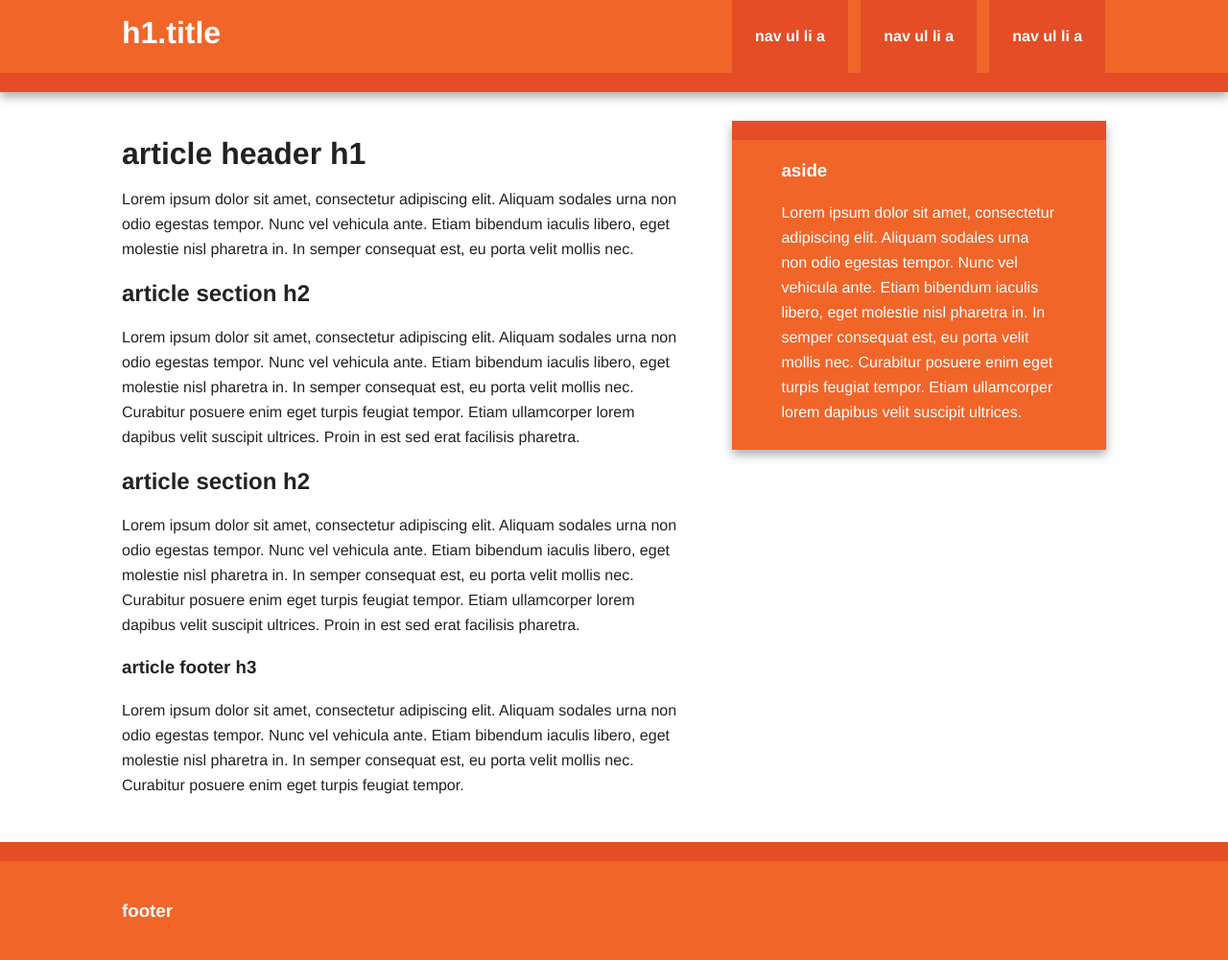
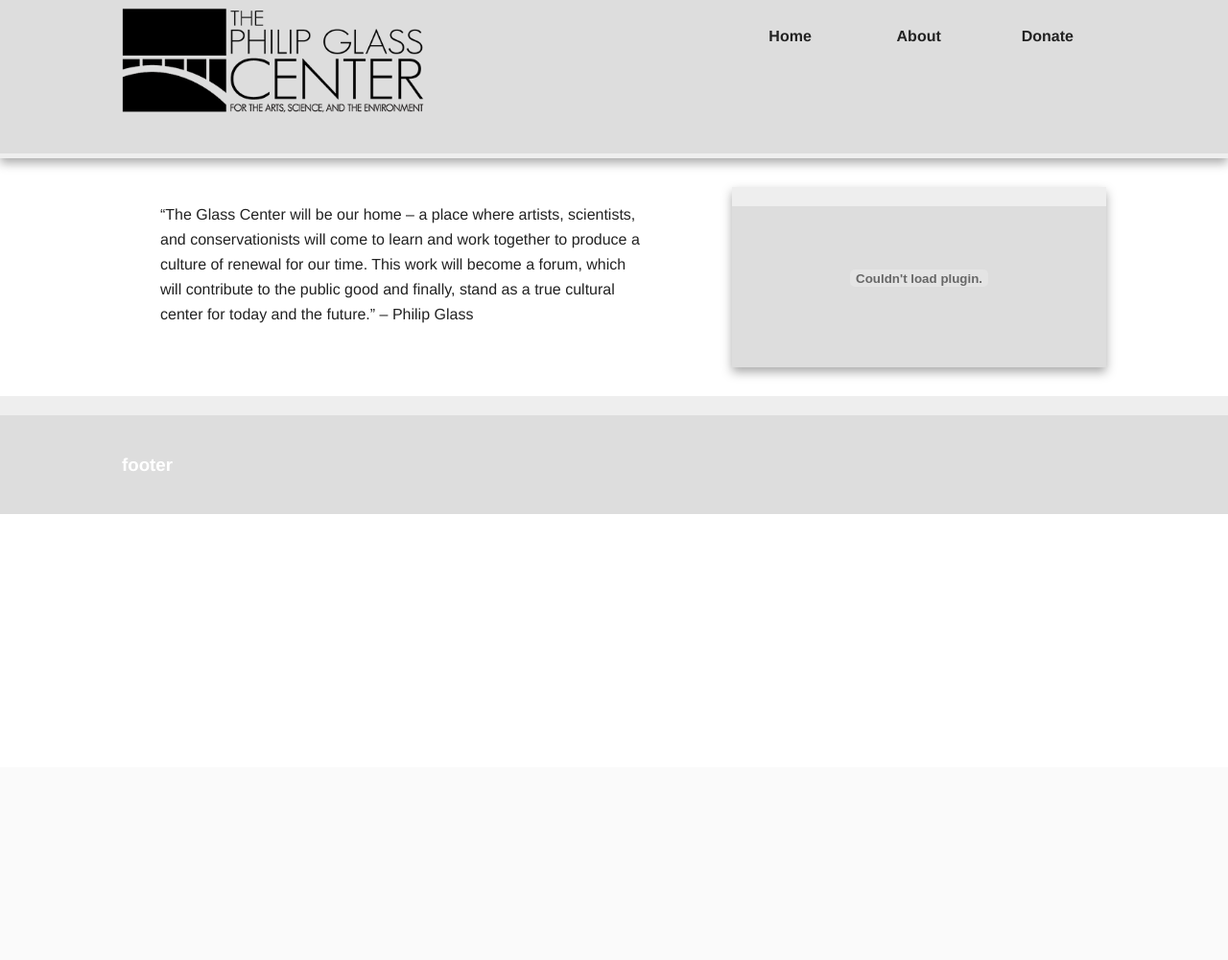
Before and after one commit to Ghan/philipglasscenter, a PHP site: page / in a window 1280 px wide. Shown: the whole page at 96% size. After the commit the page ends 536 px from the top, so only its background shows below. Run offline with PHP 8.4, Linux system fonts and the light colour scheme; some libraries are stand-ins or nearby versions.

Commit message:
logo set up, embedded youtube

```diff
--- a/css/main.css
+++ b/css/main.css
@@ -75,18 +75,37 @@
    =================== */
 
 .header-container {
-    border-bottom: 20px solid #e44d26;
+    border-bottom: 5px solid #EEE;
+}
+
+.header-container .title{
+    display: inline-block;
+    background: url('../img/logo.png') no-repeat;
+    background-size: contain;
+    max-width: 380px;
+    width: 100%;
+    height: 110px;
+    text-indent: -9999px;
+    margin: .25em 0;
+}
+
+#header-image-container{
+    display: none;
+}
+#header-image{
+    width:100%;
+    height: auto;
 }
 
 .footer-container,
 .main aside {
-    border-top: 20px solid #e44d26;
+    border-top: 20px solid #EEE;
 }
 
 .header-container,
 .footer-container,
 .main aside {
-    background: #f16529;
+    background: #DDD;
 }
 
 .title {
@@ -104,20 +123,20 @@
 
 nav a {
     display: block;
-    margin-bottom: 10px;
-    padding: 15px 0;
+    margin: .25em;
+    height: 110px;
 
     text-align: center;
     text-decoration: none;
     font-weight: bold;
 
-    color: white;
-    background: #e44d26;
+    color: inherit;
+    background: inherit;
 }
 
 nav a:hover,
 nav a:visited {
-    color: white;
+    color: inherit;
 }
 
 nav a:hover {
--- a/home.html
+++ b/home.html
@@ -22,42 +22,29 @@
 
         <div class="header-container">
             <header class="wrapper clearfix">
-                <h1 class="title">h1.title</h1>
+                <h1 class="title">Philip Glass Center for the Arts, Science, and the Environment</h1>
                 <nav>
                     <ul>
-                        <li><a href="#">nav ul li a</a></li>
-                        <li><a href="#">nav ul li a</a></li>
-                        <li><a href="#">nav ul li a</a></li>
+                        <li><a href="#">Home</a></li>
+                        <li><a href="#">About</a></li>
+                        <li><a href="#">Donate</a></li>
                     </ul>
                 </nav>
             </header>
+            <div id="header-image-container">
+                <img id="header-image" src="img/proposed-center.png" />
+            </div>
         </div>
 
         <div class="main-container">
             <div class="main wrapper clearfix">
 
                 <article>
-                    <header>
-                        <h1>article header h1</h1>
-                        <p>Lorem ipsum dolor sit amet, consectetur adipiscing elit. Aliquam sodales urna non odio egestas tempor. Nunc vel vehicula ante. Etiam bibendum iaculis libero, eget molestie nisl pharetra in. In semper consequat est, eu porta velit mollis nec.</p>
-                    </header>
-                    <section>
-                        <h2>article section h2</h2>
-                        <p>Lorem ipsum dolor sit amet, consectetur adipiscing elit. Aliquam sodales urna non odio egestas tempor. Nunc vel vehicula ante. Etiam bibendum iaculis libero, eget molestie nisl pharetra in. In semper consequat est, eu porta velit mollis nec. Curabitur posuere enim eget turpis feugiat tempor. Etiam ullamcorper lorem dapibus velit suscipit ultrices. Proin in est sed erat facilisis pharetra.</p>
-                    </section>
-                    <section>
-                        <h2>article section h2</h2>
-                        <p>Lorem ipsum dolor sit amet, consectetur adipiscing elit. Aliquam sodales urna non odio egestas tempor. Nunc vel vehicula ante. Etiam bibendum iaculis libero, eget molestie nisl pharetra in. In semper consequat est, eu porta velit mollis nec. Curabitur posuere enim eget turpis feugiat tempor. Etiam ullamcorper lorem dapibus velit suscipit ultrices. Proin in est sed erat facilisis pharetra.</p>
-                    </section>
-                    <footer>
-                        <h3>article footer h3</h3>
-                        <p>Lorem ipsum dolor sit amet, consectetur adipiscing elit. Aliquam sodales urna non odio egestas tempor. Nunc vel vehicula ante. Etiam bibendum iaculis libero, eget molestie nisl pharetra in. In semper consequat est, eu porta velit mollis nec. Curabitur posuere enim eget turpis feugiat tempor.</p>
-                    </footer>
+                    <blockquote>“The Glass Center will be our home – a place where artists, scientists, and conservationists will come to learn and work together to produce a culture of renewal for our time. This work will become a forum, which will contribute to the public good and finally, stand as a true cultural center for today and the future.” – Philip Glass</blockquote>
                 </article>
 
                 <aside>
-                    <h3>aside</h3>
-                    <p>Lorem ipsum dolor sit amet, consectetur adipiscing elit. Aliquam sodales urna non odio egestas tempor. Nunc vel vehicula ante. Etiam bibendum iaculis libero, eget molestie nisl pharetra in. In semper consequat est, eu porta velit mollis nec. Curabitur posuere enim eget turpis feugiat tempor. Etiam ullamcorper lorem dapibus velit suscipit ultrices.</p>
+                    <object width="100%" height="auto"><param name="movie" value="//www.youtube.com/v/lPUQiaV_Ph8?version=3&amp;hl=en_US&amp;rel=0"></param><param name="allowFullScreen" value="true"></param><param name="allowscriptaccess" value="always"></param><embed src="//www.youtube.com/v/lPUQiaV_Ph8?version=3&amp;hl=en_US&amp;rel=0" type="application/x-shockwave-flash" width="100%" height="auto" allowscriptaccess="always" allowfullscreen="true"></embed></object>
                 </aside>
 
             </div> <!-- #main -->
```
Also changed, not shown: img/logo.png (added), img/proposed-center.png (added), 1 other file.
